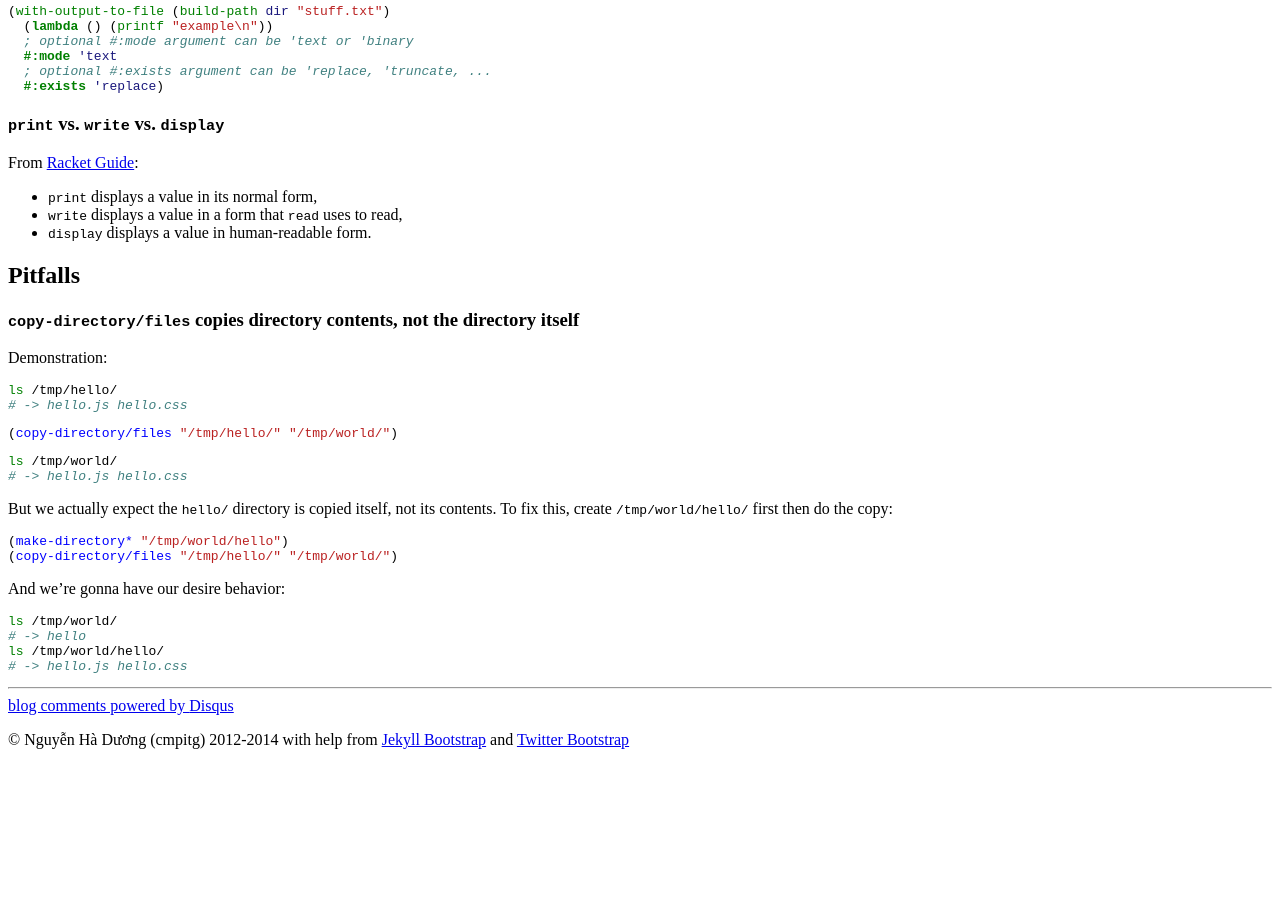
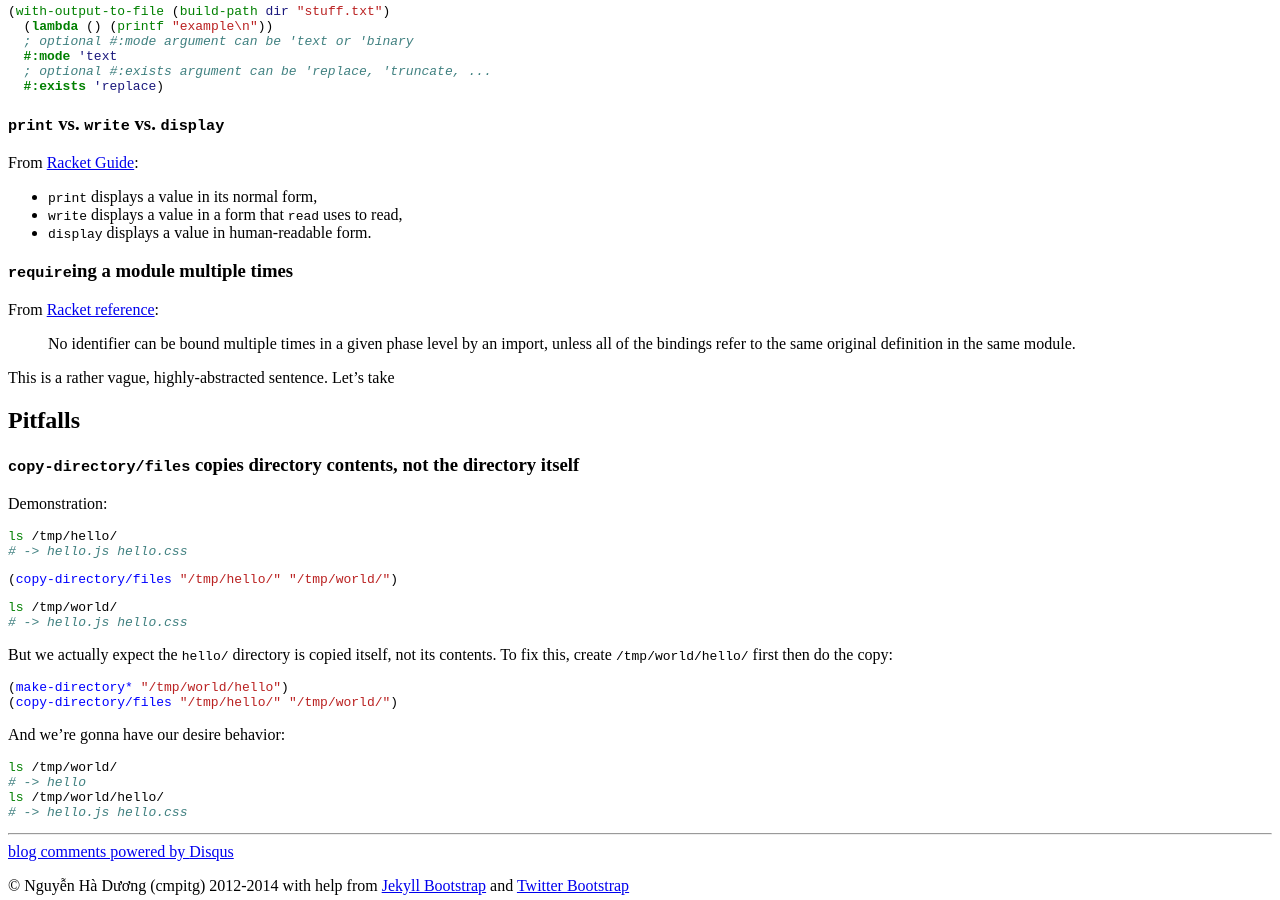
Before and after one commit to cmpitg/cmpitg.github.com, a Jekyll site: the page built from guides/racket.md, in a window 1280 px wide and 900 px high, scrolled down 2273 px. Built offline with Jekyll 4.4.1, drawn with Linux system fonts in a browser that asks for light colours; Markdown is read by kramdown in place of the engine named in the settings; a script that is not in the unit is left out; comment, search, counter and statistics services are not loaded; before the commit the page ends 3038 px from its top, so only the background shows below that; some of the changed text lies outside the part shown.

Commit message:
Update Racket guide

````diff
--- a/guides/racket.md
+++ b/guides/racket.md
@@ -174,13 +174,23 @@ From [Racket Guide](http://docs.racket-lang.org/guide/keywords.html):
   #:exists 'replace)
 ```
 
-### `print` vs. `write` vs. `display`
+### `print` vs. `write` vs. `display` ###
 
 From [Racket Guide](http://docs.racket-lang.org/guide/read-write.html):
 
 * `print` displays a value in its normal form,
 * `write` displays a value in a form that `read` uses to read,
 * `display` displays a value in human-readable form.
+
+### `require`ing a module multiple times ###
+
+From [Racket reference](http://docs.racket-lang.org/reference/require.html):
+
+> No identifier can be bound multiple times in a given phase level by an
+> import, unless all of the bindings refer to the same original definition in
+> the same module.
+
+This is a rather vague, highly-abstracted sentence.  Let's take
 
 ## Pitfalls ##
 
````
Also changed, not shown: other parts of guides/racket.md (+1 -1 lines).
